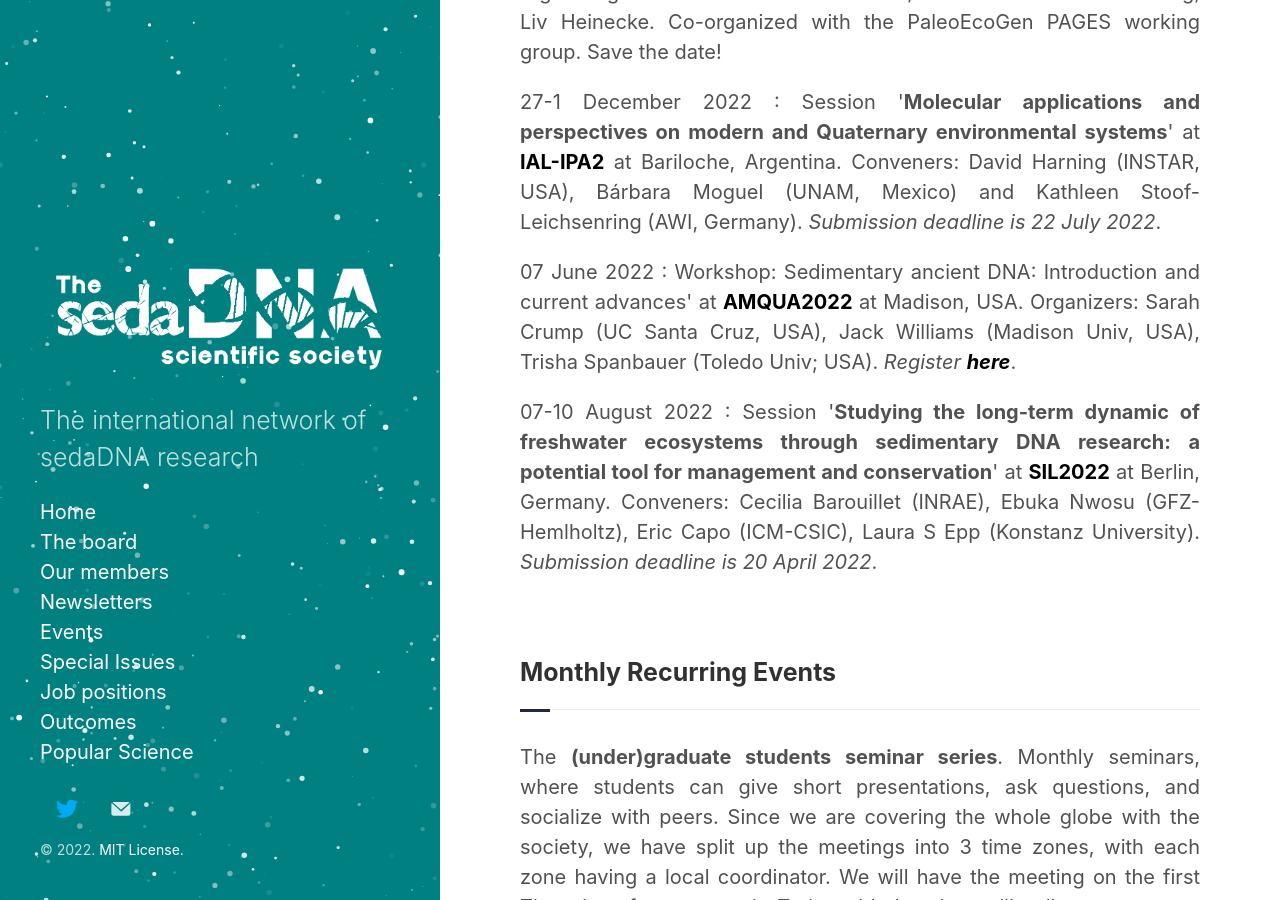
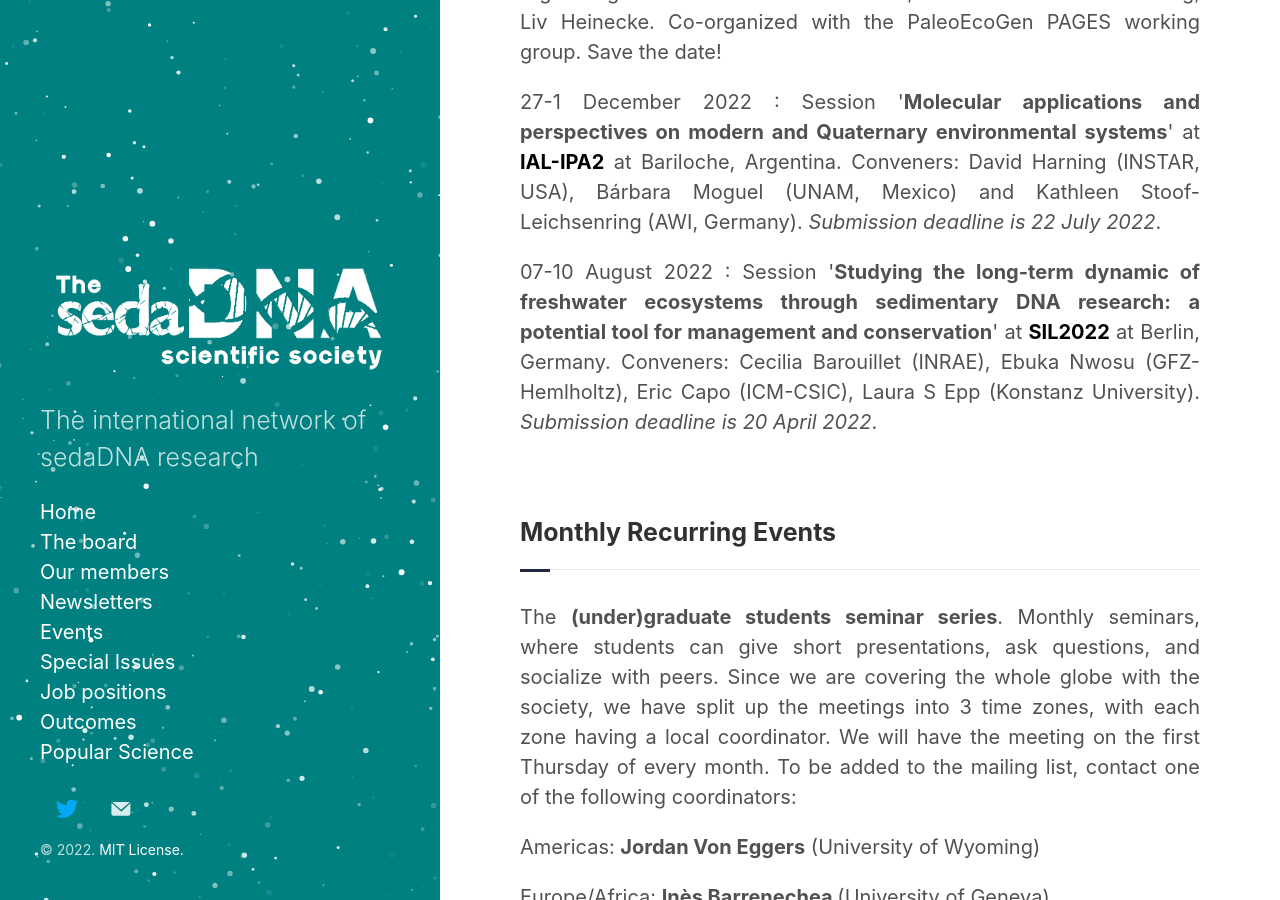
Before and after one commit to sedadna/sedadna.github.io, a Jekyll site: the page built from category/events.md, in a window 1280 px wide and 900 px high, scrolled down 339 px. Built offline with Jekyll 4.4.1, drawn with Linux system fonts in a browser that asks for light colours.

Commit message:
Update events.md

```diff
--- a/category/events.md
+++ b/category/events.md
@@ -9,7 +9,6 @@ title: Events
 <h3 class="section-title underline">Upcoming Events</h3>
 <p>07-09 June 2023 : <a href="https://docs.google.com/document/d/13tvQSsiWDWVYNwo638D9ByT3cKc1HLZsXTSC_3GRtSY/edit?usp=sharing" target="_blank"><b>SedaDNA Meeting</b></a>, Potsdam, Germany. Local organizing committee: Ulrike Herzschuh, Kathleen Stoof-Leichsenring, Liv Heinecke. Co-organized with the PaleoEcoGen PAGES working group.  Save the date!</p>
 <p>27-1 December 2022 : Session '<b>Molecular applications and perspectives on modern and Quaternary environmental systems</b>' at  <a href="https://www.ial-ipa2022.com/" target="_blank"><b>IAL-IPA2</b></a> at Bariloche, Argentina. Conveners: David Harning (INSTAR, USA), Bárbara Moguel (UNAM, Mexico) and Kathleen Stoof-Leichsenring (AWI, Germany). <i>Submission deadline is 22 July 2022</i>.</p>
-<p>07 June 2022 : Workshop: Sedimentary ancient DNA: Introduction and current advances<b></b>' at  <a href="https://sites.google.com/wisc.edu/amqua2022-madison/workshops-and-field-trips?authuser=0/" target="_blank"><b>AMQUA2022</b></a> at Madison, USA. Organizers: Sarah Crump (UC Santa Cruz, USA), Jack Williams (Madison Univ, USA), Trisha Spanbauer (Toledo Univ; USA). <i>Register <a href="https://docs.google.com/forms/d/1K2gAj7aUh4EQ411HN8lFgDiy9xeqAV0fBqVmwxHVNio/viewform?ts=624ca94b&edit_requested=true" target="_blank"><b>here</b></a></i>.</p>
 <p>07-10 August 2022 : Session '<b>Studying the long-term dynamic of freshwater ecosystems through sedimentary DNA research: a potential tool for management and conservation</b>' at  <a href="https://www.sil2022.org/" target="_blank"><b>SIL2022</b></a> at Berlin, Germany. Conveners: Cecilia Barouillet (INRAE), Ebuka Nwosu (GFZ-Hemlholtz), Eric Capo (ICM-CSIC), Laura S Epp (Konstanz University). <i>Submission deadline is 20 April 2022</i>.</p>
 <br>
 
```
